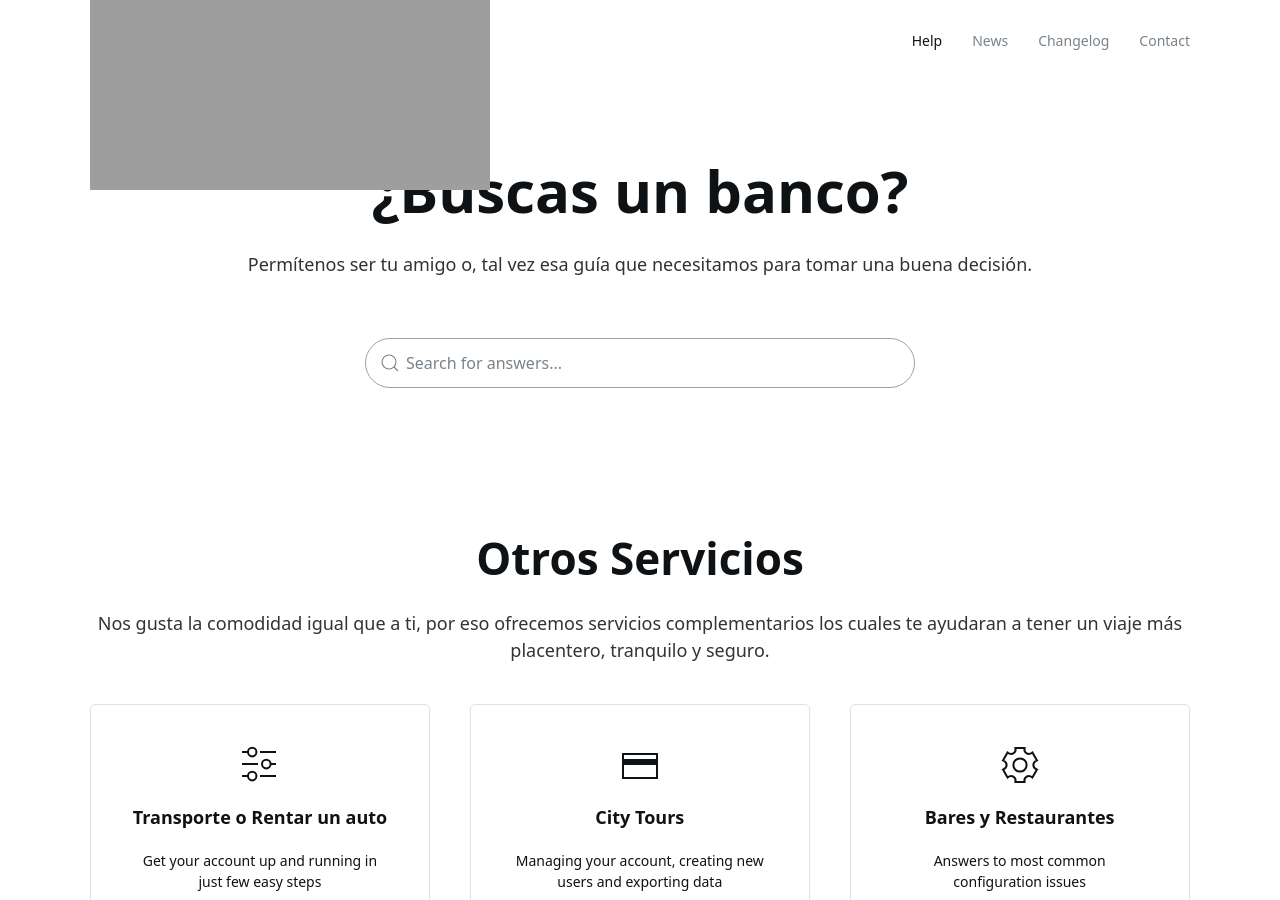
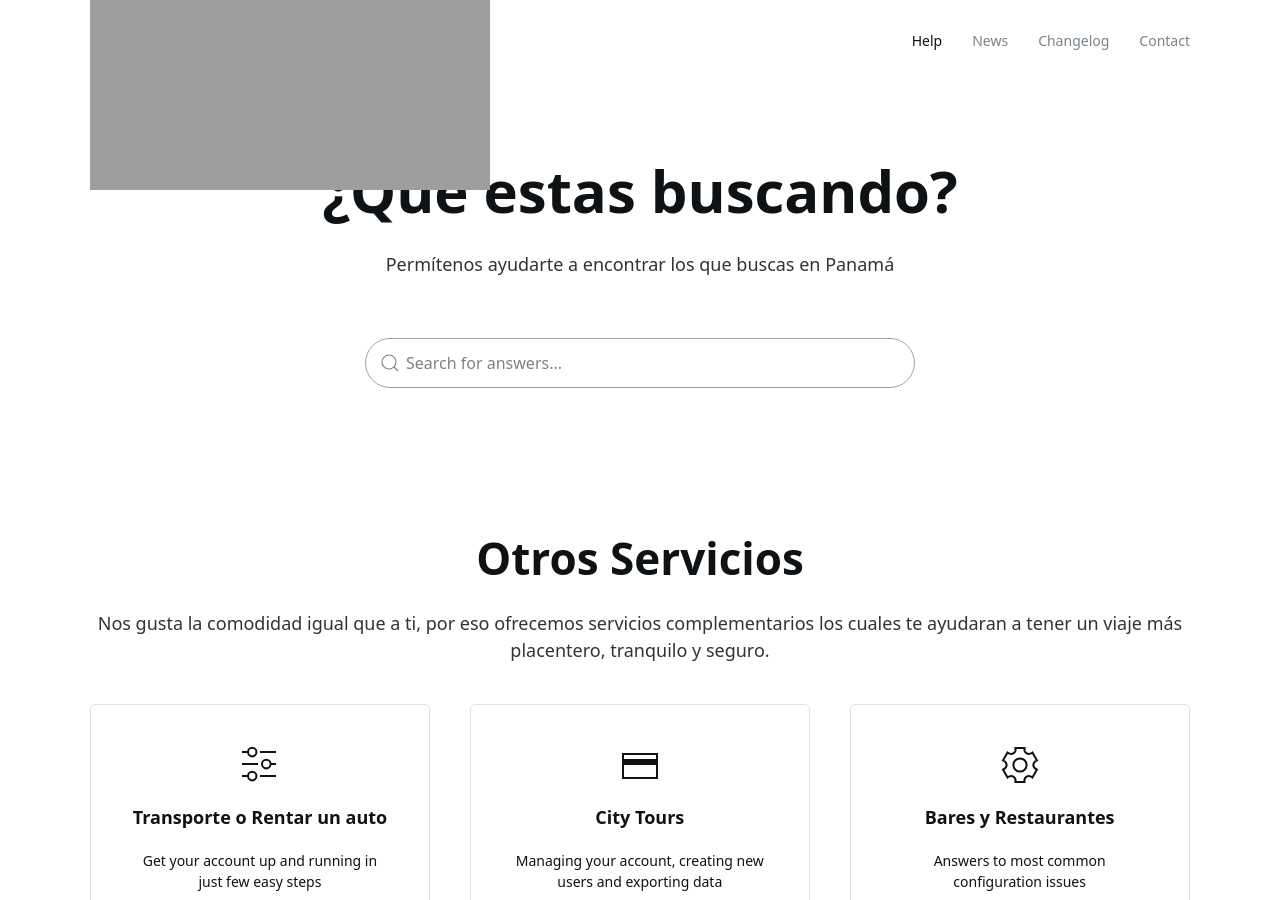
Before and after one commit to jelmii/jelmii.github.io, a Jekyll site: the page built from index.md, in a window 1280 px wide and 900 px high. Built offline with Jekyll 4.4.1, drawn with Linux system fonts in a browser that asks for light colours.

Commit message:
Update index.md

```diff
--- a/index.md
+++ b/index.md
@@ -1,8 +1,8 @@
 ---
 layout: home
 hero:
-    title: ¿Buscas un banco?
-    subtitle: Permítenos ser tu amigo o, tal vez esa guía que necesitamos para tomar una buena decisión.
+    title: ¿Qué estas buscando?
+    subtitle: Permítenos ayudarte a encontrar los que buscas en Panamá
 
     search: true
 categories:
```
